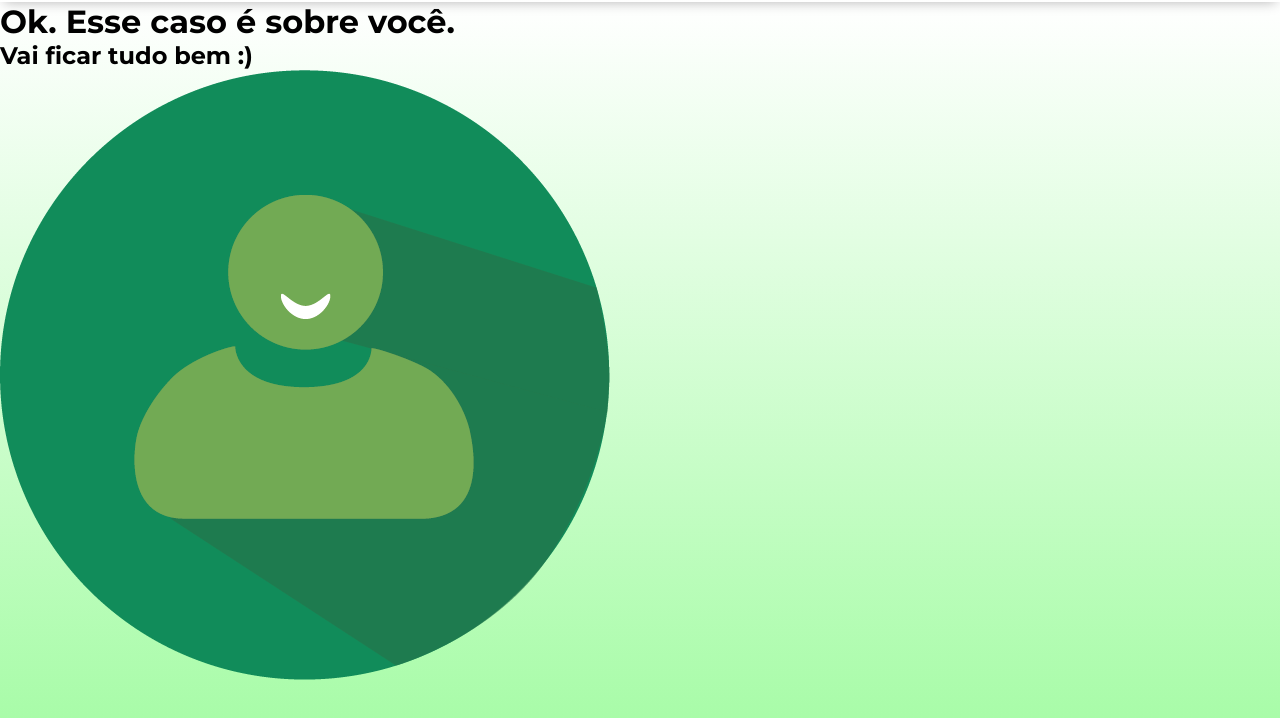
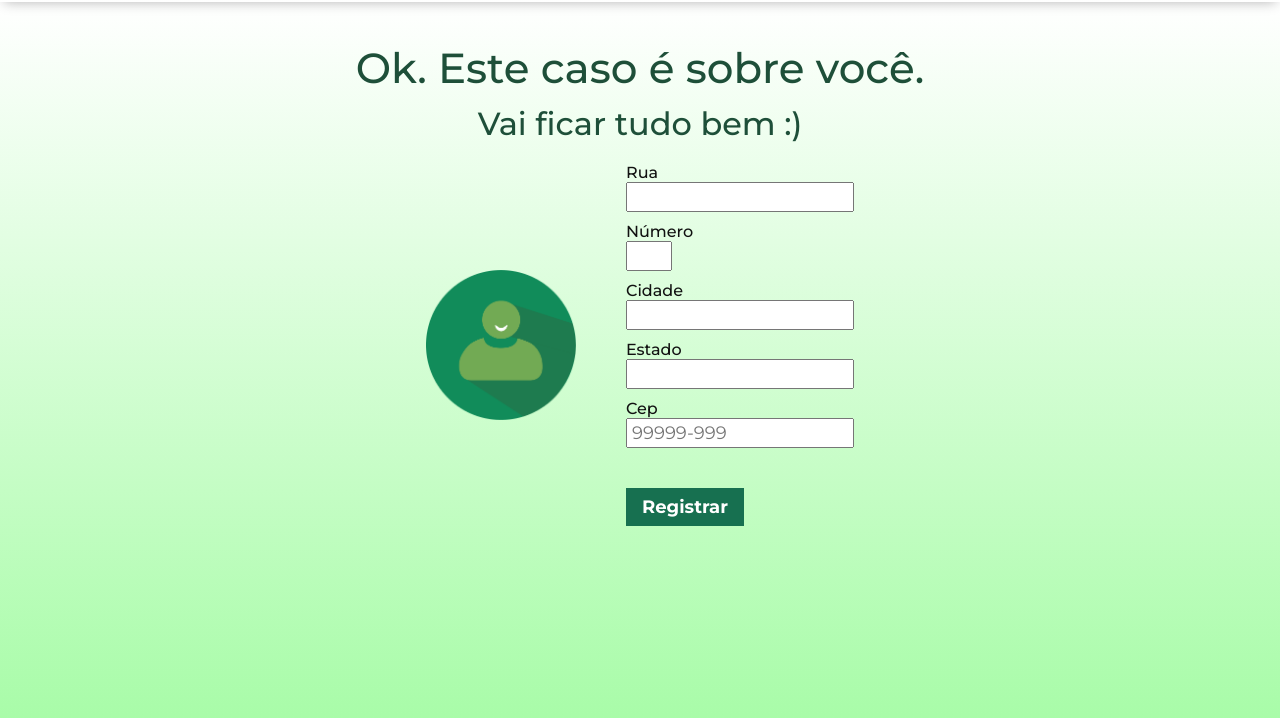
Before and after one commit to caiquegiovannini/vi-map, a plain HTML site: page pages/case/self/index.html in a window 1280 px wide. Shown: the part 78-796 px from the top of the page. Drawn offline with Linux system fonts and the light colour scheme; files whose address does not match are found by name.

Commit message:
case self

```diff
--- a/pages/case/self/index.html
+++ b/pages/case/self/index.html
@@ -24,15 +24,55 @@
         </header>
 
         <div class="container">
-            <h1>Ok. Esse caso é sobre você.</h1>
+            <h1>Ok. Este caso é sobre você.</h1>
             <h2>Vai ficar tudo bem :)</h2>
 
             <section>
                 <img src="../../../public/assets/icon_common.png" alt="Ícone de Pessoa Física">
 
                 <form>
+                    <div class="address">
+                        <div class="field">
+                            <div>Rua</div>
+                            <input
+                                type="text"
+                            >
+                        </div>
 
-                </form>
+                        <div class="field">
+                            <div>Número</div>
+                            <input
+                                type="text"
+                                size="2"
+                            >
+                            </div>
+                        </div>
+
+                        <div class="field">
+                            <div>Cidade</div>
+                            <input
+                                type="text"
+                            >
+                        </div>
+
+                        <div class="field">
+                            <div>Estado</div>
+                            <input
+                                type="text"
+                            >
+                        </div>
+
+                        <div class="field">
+                            <div>Cep</div>
+                            <input
+                                type="text"
+                                placeholder="99999-999"
+                            >
+                        </div>
+
+                        <button type="submit">Registrar</button>
+
+                    </div>
             </section>
 
         </div>
--- a/pages/case/self/self.css
+++ b/pages/case/self/self.css
@@ -0,0 +1,57 @@
+.container {
+    display: flex;
+    flex-direction: column;
+    align-items: center;
+}
+
+.container h1 {
+    color: var(--secondary-color);
+    font-size: 42px;
+    font-weight: 500;
+
+    margin-top: 40px;
+    margin-bottom: 10px;
+}
+
+.container h2 {
+    color: var(--secondary-color);
+    font-size: 32px;
+    font-weight: 500;
+    margin-bottom: 20px;
+}
+
+.container section {
+    display: flex;
+}
+
+.container section img {
+    width: 150px;
+    height: 150px;
+    margin-right: 50px;
+    display: flex;
+    align-self: center;
+}
+
+.container  .field {
+    margin-bottom: 10px;
+}
+
+.container  .field div {
+    font-size: 16px;
+    color: #111;
+    font-weight: 500;
+}
+
+.container input {
+    padding: 2px 4px;
+    font-size: 18px;
+}
+
+.container button {
+    font-size: 18px;
+    font-weight: bold;
+    margin-top: 30px;
+    background-color: var(--primary-color);
+    padding: 8px 16px;
+    color: white;
+}
```
Also changed, not shown: public/assets/map.png (added).
